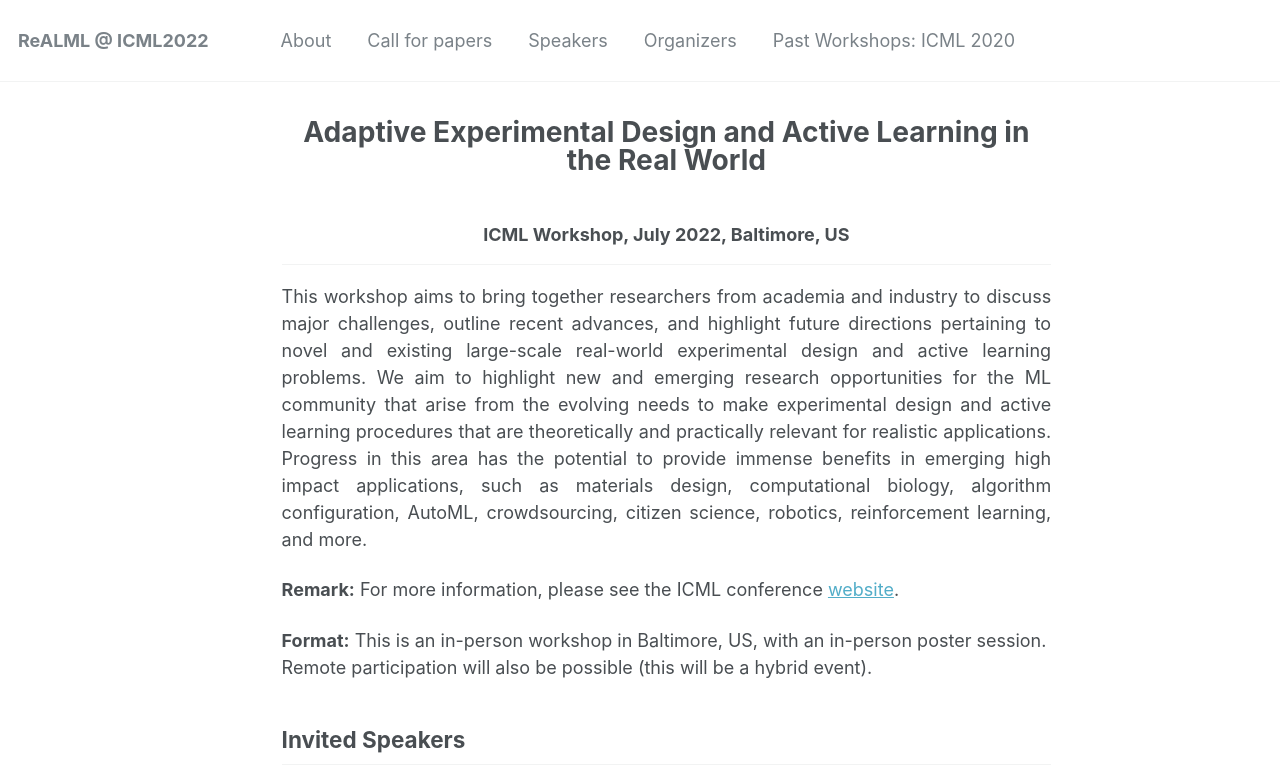
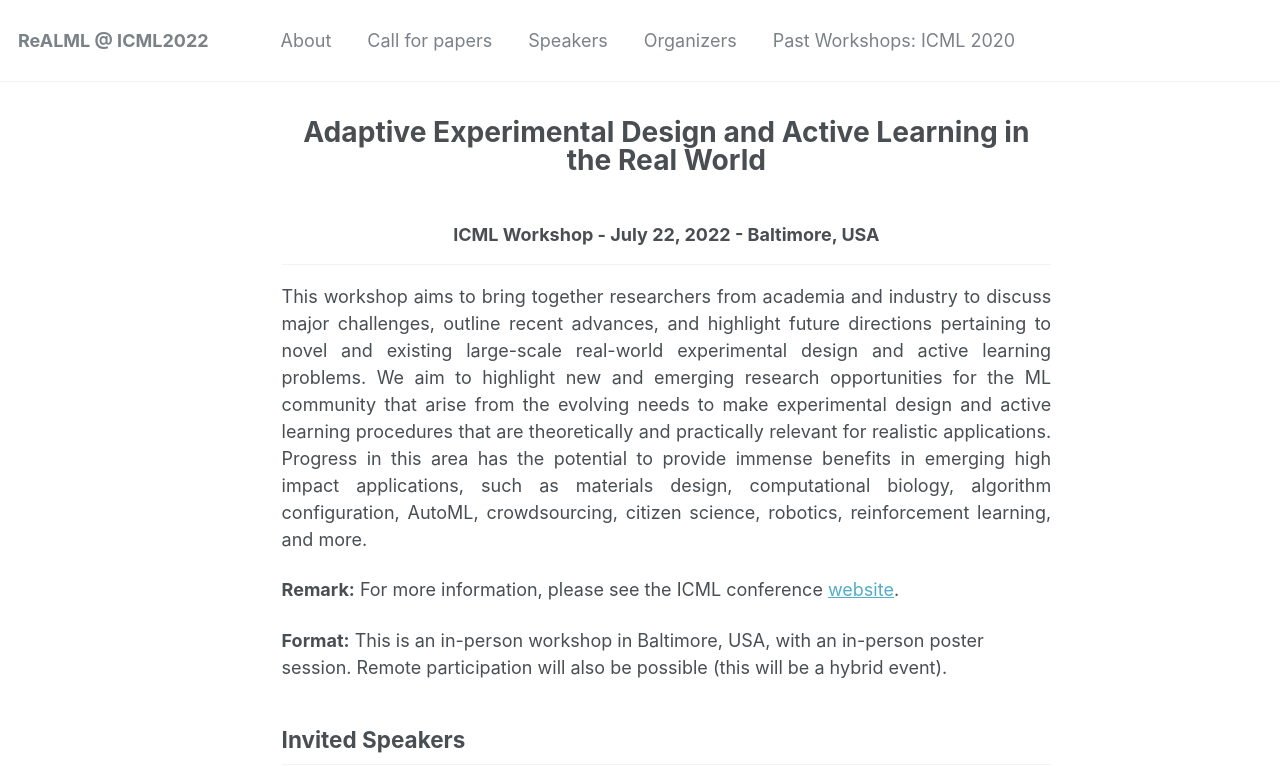
Before and after one commit to realworldml/icml2022, a Jekyll site: the page built from _pages/about.md, in a window 1280 px wide. Shown: the top 767 px of the page. Built offline with Jekyll 4.4.1, drawn with Linux system fonts in a browser that asks for light colours.

Commit message:
update about.md with specific date

```diff
--- a/_pages/about.md
+++ b/_pages/about.md
@@ -57,7 +57,7 @@ feature_row_custom2:
 
 
 ---
-### <center> ICML Workshop, July 2022, Baltimore, US </center> ###
+### <center> ICML Workshop - July 22, 2022 - Baltimore, USA </center> ###
 ------
 
 {: .text-justify}
@@ -66,7 +66,7 @@ This workshop aims to bring together researchers from academia and industry to d
 
 **Remark:** For more information, please see the ICML conference [website](https://icml.cc/Conferences/2022/Dates).
 
-**Format:** This is an in-person workshop in Baltimore, US, with an in-person poster session. Remote participation will also be possible (this will be a hybrid event).
+**Format:** This is an in-person workshop in Baltimore, USA, with an in-person poster session. Remote participation will also be possible (this will be a hybrid event).
 
 Invited Speakers
 ------
```
